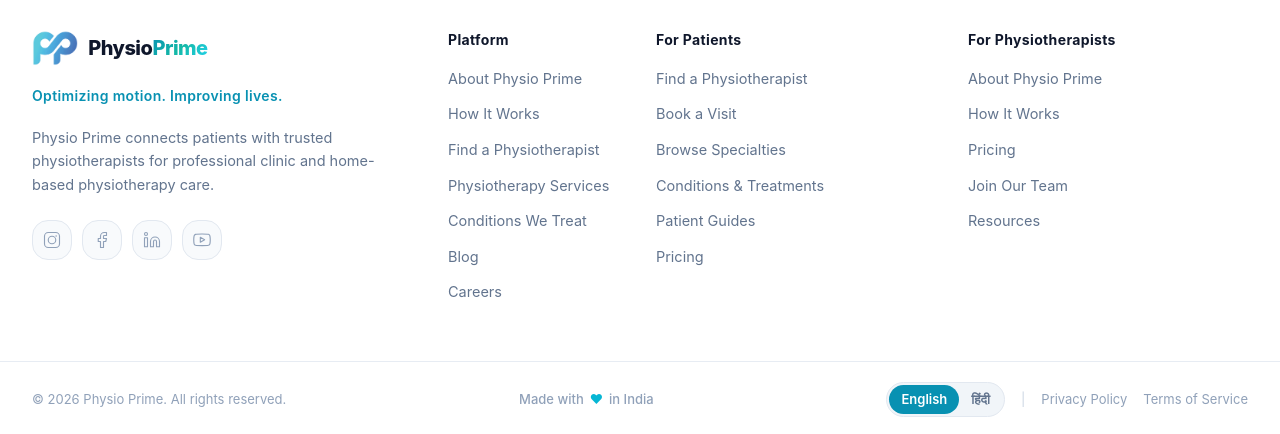
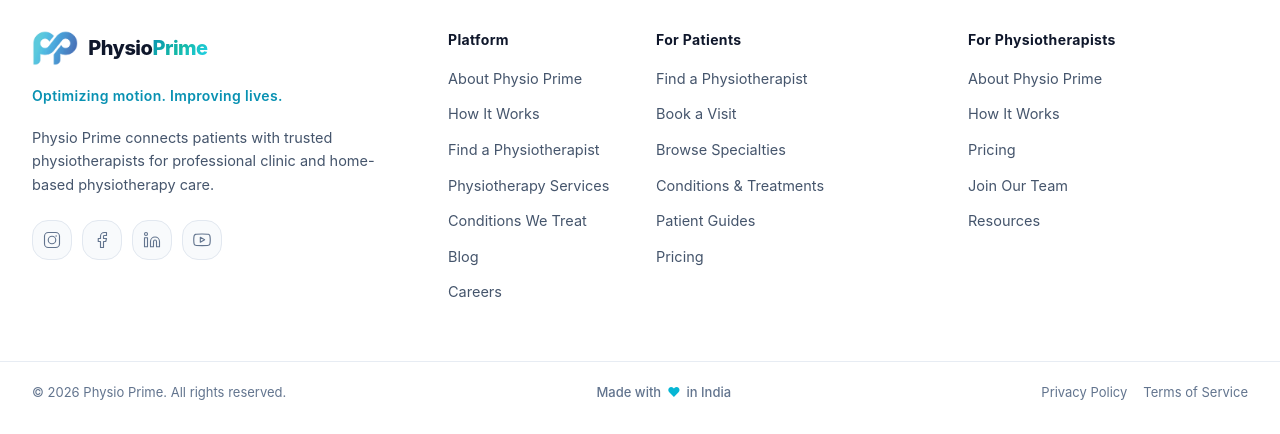
Before and after one commit to aditya-kanojiya-dev/physio-prime, a React app in the folder src/: page / in a window 1280 px wide. Shown: the part 4924-5358 px from the top of the page. Built offline with nearby package versions, Linux system fonts and the light colour scheme; no server answers; the HTML template or start-up script is replaced by a standard one.

Commit message:
fix: bump footer text visibility, remove language toggle

```diff
--- a/src/components/layout/Footer.tsx
+++ b/src/components/layout/Footer.tsx
@@ -108,7 +108,7 @@
               className={`text-[14.5px] leading-relaxed transition-colors duration-200 ${
                 link.accent
                   ? 'text-blue-600 hover:text-blue-700'
-                  : 'text-slate-500 hover:text-slate-900'
+                  : 'text-slate-600 hover:text-slate-900'
               }`}
             >
               {link.label}
@@ -121,8 +121,6 @@
 }
 
 export const Footer: React.FC = () => {
-  const [lang, setLang] = useState<'en' | 'hi'>('en');
-
   return (
     <footer className="relative bg-white border-t border-slate-200/80 overflow-hidden">
       {/* Main content */}
@@ -149,7 +147,7 @@
               Optimizing motion. Improving lives.
             </p>
 
-            <p className="text-slate-500 text-[14.5px] leading-relaxed max-w-sm">
+            <p className="text-slate-600 text-[14.5px] leading-relaxed max-w-sm">
               Physio Prime connects patients with trusted physiotherapists for
               professional clinic and home-based physiotherapy care.
             </p>
@@ -161,7 +159,7 @@
                   key={s.label}
                   href={s.href}
                   aria-label={s.label}
-                  className="w-10 h-10 rounded-2xl bg-slate-50 border border-slate-200 flex items-center justify-center text-slate-400 hover:text-blue-600 hover:border-blue-200 hover:bg-blue-50 transition-all duration-300"
+                  className="w-10 h-10 rounded-2xl bg-slate-50 border border-slate-200 flex items-center justify-center text-slate-500 hover:text-blue-600 hover:border-blue-200 hover:bg-blue-50 transition-all duration-300"
                 >
                   {s.icon}
                 </a>
@@ -186,46 +184,20 @@
       <div className="border-t border-slate-200/80" />
 
       {/* Bottom bar */}
-      <div className="max-w-7xl mx-auto px-4 sm:px-6 lg:px-8 py-5 flex flex-col md:flex-row items-center justify-between gap-4 text-[13px] text-slate-400">
+      <div className="max-w-7xl mx-auto px-4 sm:px-6 lg:px-8 py-5 flex flex-col md:flex-row items-center justify-between gap-4 text-[13px] text-slate-500">
         <p>&copy; {new Date().getFullYear()} Physio Prime. All rights reserved.</p>
 
-        <div className="hidden sm:flex items-center gap-1.5 text-slate-400 font-medium">
+        <div className="hidden sm:flex items-center gap-1.5 text-slate-500 font-medium">
           <span>Made with</span>
           <span className="text-blue-500">&#9829;</span>
           <span>in India</span>
         </div>
 
         <div className="flex items-center gap-4 flex-wrap justify-center">
-          {/* Language selector */}
-          <div className="inline-flex items-center rounded-full bg-slate-100 border border-slate-200 p-0.5 text-[13px]">
-            <button
-              onClick={() => setLang('en')}
-              className={`px-3 py-1 rounded-full transition-all duration-300 ${
-                lang === 'en'
-                  ? 'bg-blue-600 text-white'
-                  : 'text-slate-500 hover:text-slate-700'
-              }`}
-            >
-              English
-            </button>
-            <button
-              onClick={() => setLang('hi')}
-              className={`px-3 py-1 rounded-full transition-all duration-300 ${
-                lang === 'hi'
-                  ? 'bg-blue-600 text-white'
-                  : 'text-slate-500 hover:text-slate-700'
-              }`}
-            >
-              हिंदी
-            </button>
-          </div>
-
-          <span className="text-slate-300 hidden sm:inline">|</span>
-
-          <Link to="/privacy" className="hover:text-slate-700 transition-colors duration-200">
+          <Link to="/privacy" className="hover:text-slate-900 transition-colors duration-200">
             Privacy Policy
           </Link>
-          <Link to="/terms" className="hover:text-slate-700 transition-colors duration-200">
+          <Link to="/terms" className="hover:text-slate-900 transition-colors duration-200">
             Terms of Service
           </Link>
         </div>
```
